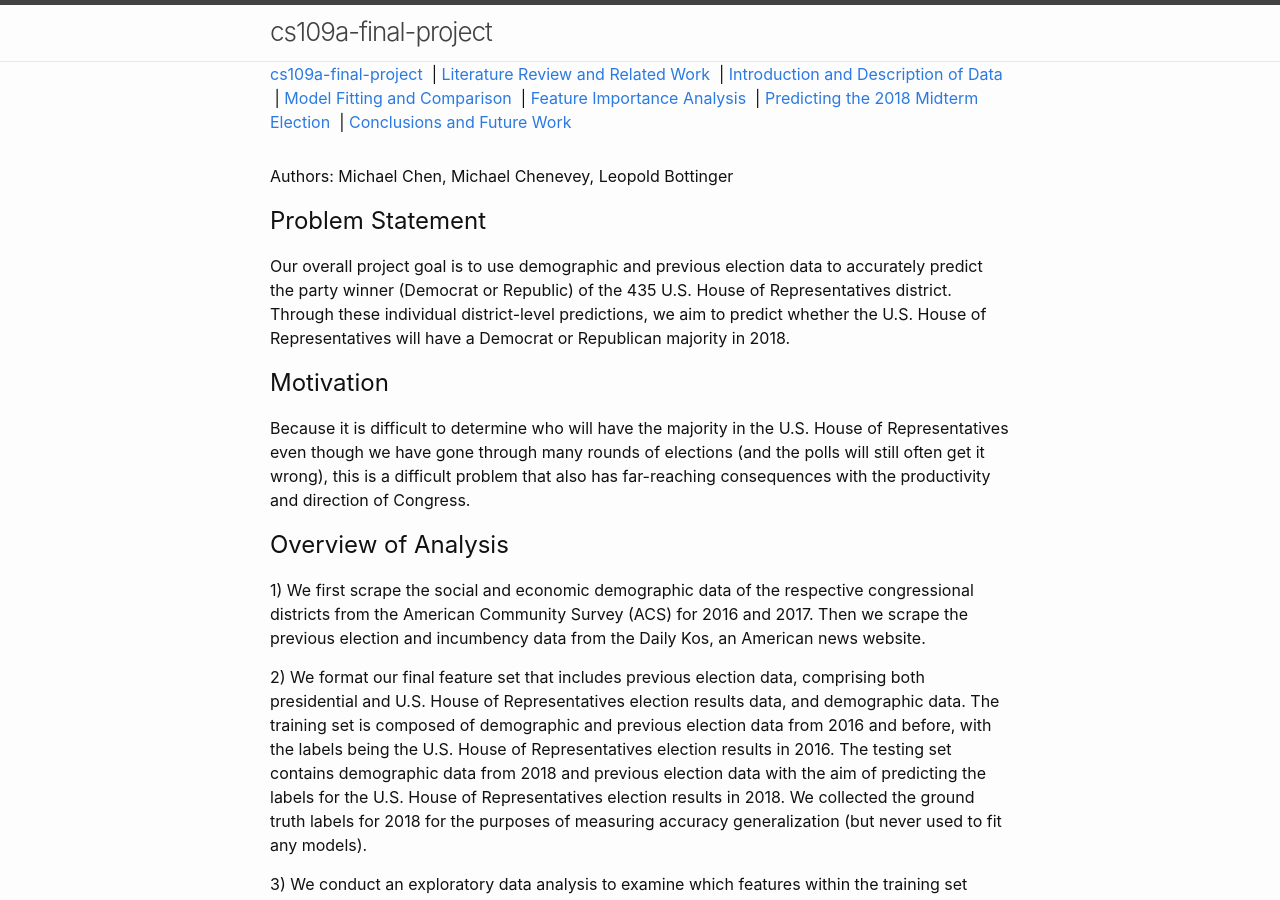
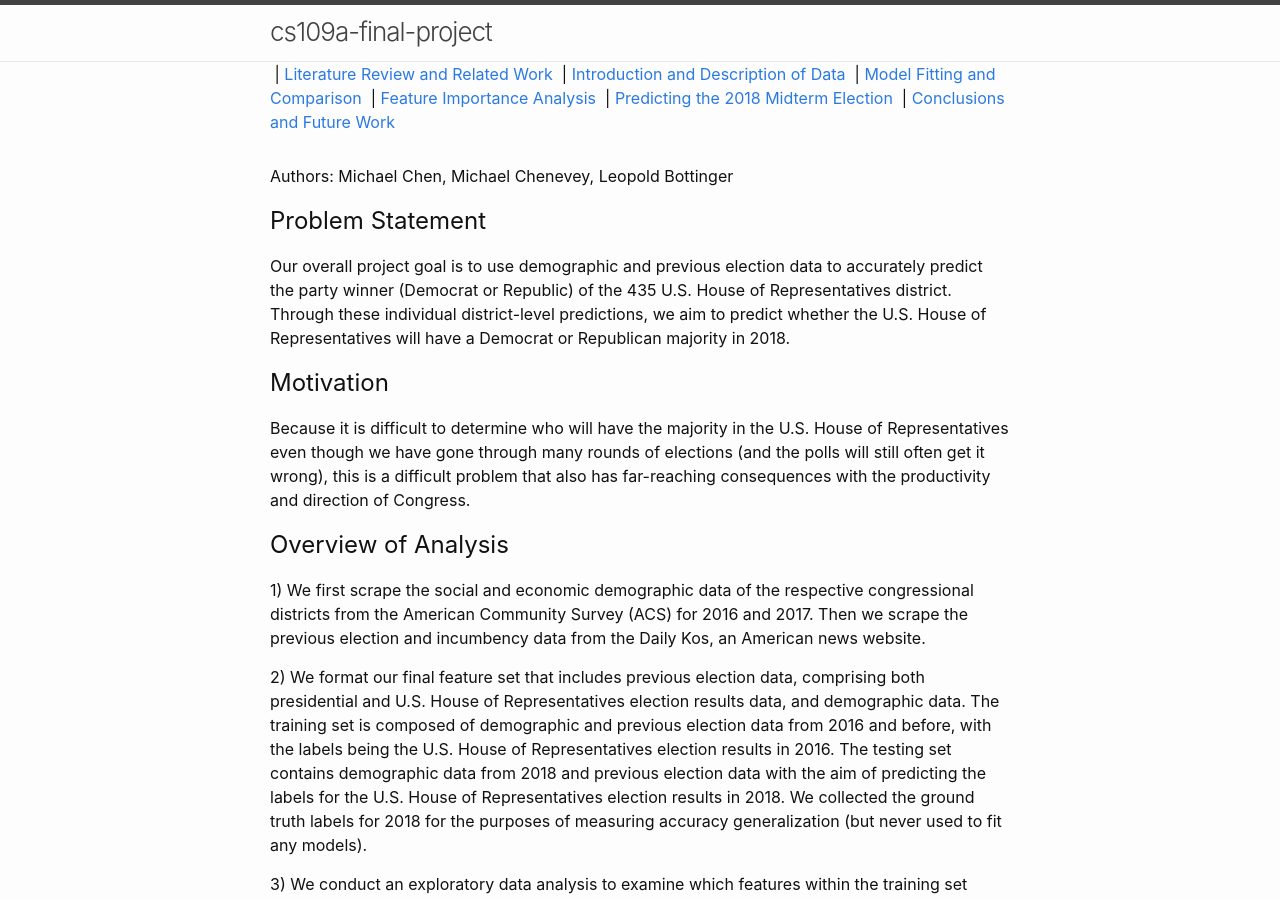
Before and after one commit to thyme4soup/cs109a-final-project, a Jekyll site: the page built from index.md, in a window 1280 px wide and 900 px high. Built offline with Jekyll 4.4.1, drawn with Linux system fonts in a browser that asks for light colours; our own code applies the rules of GitHub Pages for plain Markdown files.

```diff
--- a/_layouts/default.html
+++ b/_layouts/default.html
@@ -10,7 +10,7 @@
     <nav class="group">
       <div class="wrapper">
         {% if site.title and site.title != page.title %}
-           <a href="{{ "/" | absolute_url }}">{{ site.title }}</a>
+           <a href="{{ "/" | absolute_url }}">{{ Overview }}</a>
         {% endif %}
         {% assign navigation_pages = site.html_pages | sort: 'nav_include' %}
         {% for node in navigation_pages %}
```
